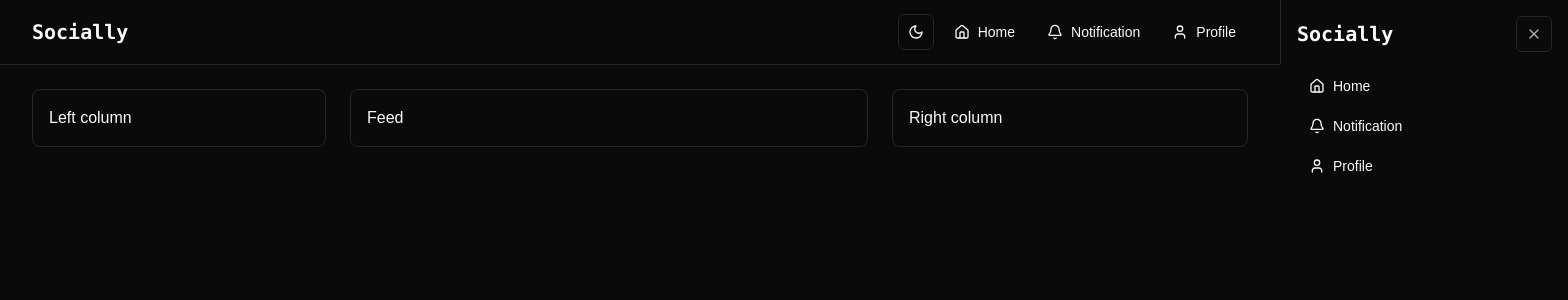
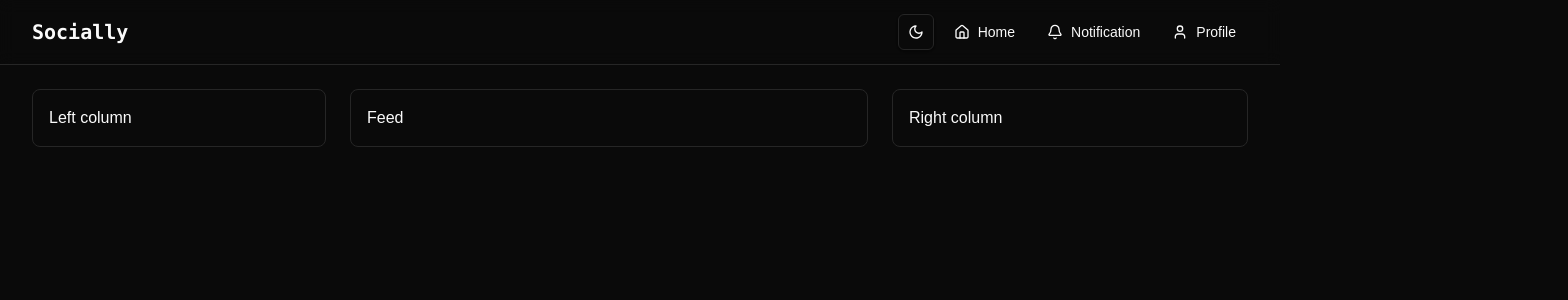
Before and after one commit to Sajjad-008/socially-frontend, a React (Vite) app: page / in a window 1280 px wide. Shown: the top 300 px of the page, 1568 px wide, since content can reach past the window. Built offline with nearby package versions, Linux system fonts and the light colour scheme.

Commit message:
fix: render Drawer in a portal and use IconButton

```diff
--- a/src/components/ui/Drawer.tsx
+++ b/src/components/ui/Drawer.tsx
@@ -1,5 +1,7 @@
 import { useEffect, type ReactNode } from 'react'
+import { createPortal } from 'react-dom'
 import { CloseIcon } from '@/components/icons'
+import IconButton from '@/components/ui/IconButton'
 
 interface DrawerProps {
   open: boolean
@@ -26,9 +28,9 @@ export default function Drawer({ open, onClose, title = 'Menu', children }: Draw
     }
   }, [open, onClose])
 
-  return (
+  return createPortal(
     <div
-      className={`fixed inset-0 z-50 ${open ? '' : 'pointer-events-none'}`}
+      className={`fixed inset-0 z-50 overflow-hidden ${open ? '' : 'pointer-events-none'}`}
       inert={!open}
     >
       <div
@@ -41,26 +43,22 @@ export default function Drawer({ open, onClose, title = 'Menu', children }: Draw
         role="dialog"
         aria-modal="true"
         aria-label={title}
-        className={`absolute inset-y-0 right-0 flex w-72 max-w-[85%] flex-col gap-4 border-l border-border bg-card p-4 transition-transform motion-reduce:transition-none ${
+        className={`absolute inset-y-0 right-0 flex w-72 max-w-[85%] flex-col gap-4 border-l border-border bg-card p-4 text-content transition-transform motion-reduce:transition-none ${
           open ? 'translate-x-0' : 'translate-x-full'
         }`}
       >
         <div className="flex items-center justify-between">
           <span className="font-mono text-xl font-bold">Socially</span>
-
-          {/*  بعد از merge شدن IconButton عوض شود */}
-
-          <button
-            type="button"
+          <IconButton
+            variant="theme"
+            aria-label="Close menu"
             onClick={onClose}
-            aria-label="Close menu"
-            className="inline-flex size-9 items-center justify-center rounded-md border border-border text-content hover:bg-btn-secondary-hover"
-          >
-            <CloseIcon />
-          </button>
+            icon={<CloseIcon />}
+          />
         </div>
         {children}
       </aside>
-    </div>
+    </div>,
+    document.body,
   )
 }
```
